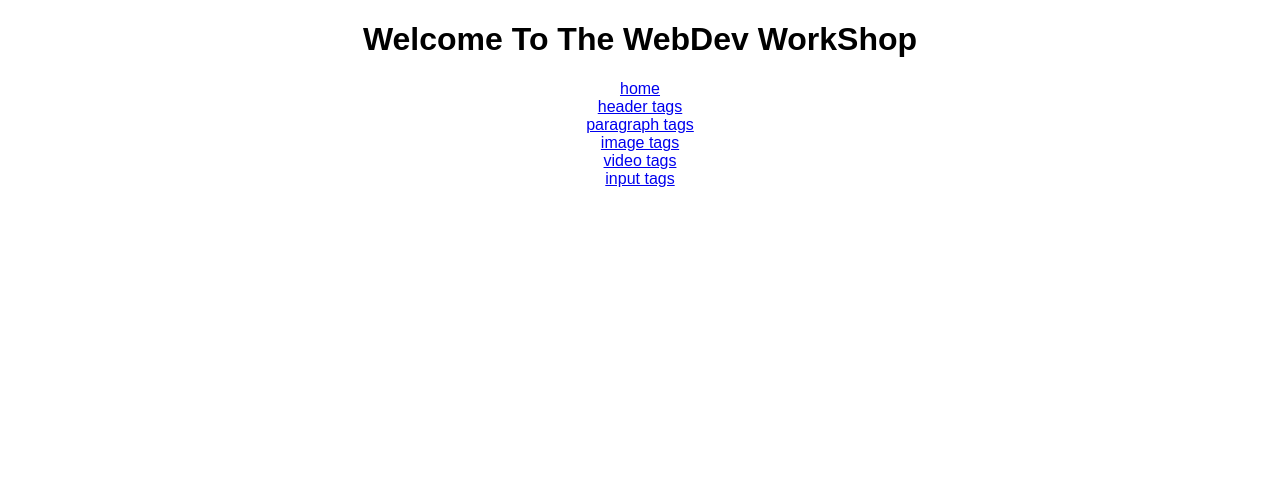
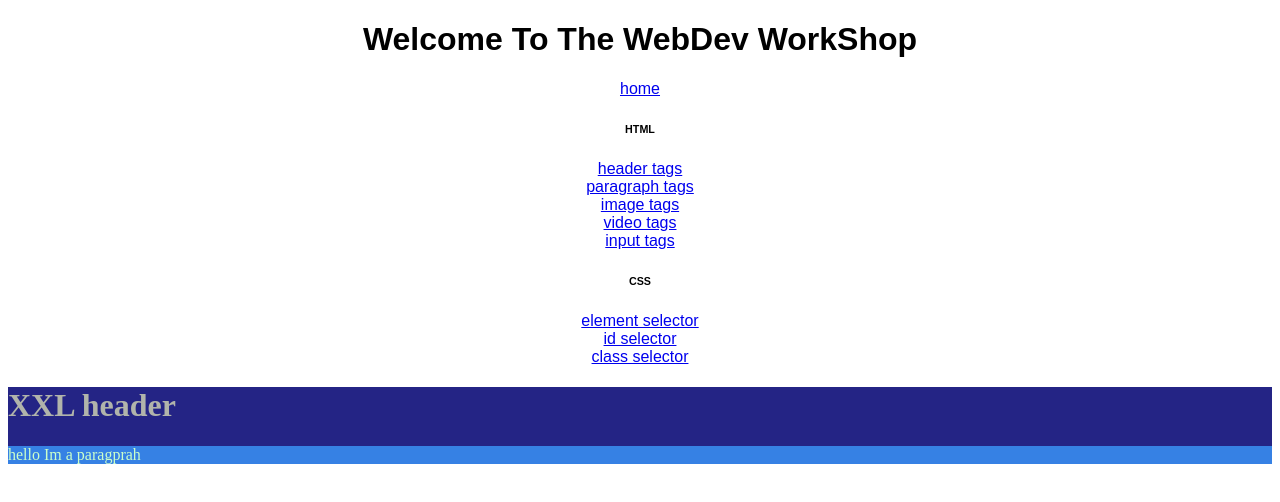
Before and after one commit to Infinity0106/WS-web-dev, a React (Create React App) app: page /css/classselector in a window 1280 px wide. Shown: the top 502 px of the page. Built offline with nearby package versions, Linux system fonts and the light colour scheme.

Commit message:
CSS selectors tutorial

```diff
--- a/src/App.js
+++ b/src/App.js
@@ -6,6 +6,9 @@ import ImgTag from "./components/tutohtml/ImgTag";
 import VideoTag from "./components/tutohtml/VideoTag";
 import HeaderTag from "./components/tutohtml/HeaderTag";
 import ParagraphTag from "./components/tutohtml/ParagraphTag";
+import IdSelector from "./components/tutocss/IdSelector";
+import ElementSelector from "./components/tutocss/ElementSelector";
+import ClassSelector from "./components/tutocss/ClassSelector";
 
 export default function App() {
   return (
@@ -14,6 +17,7 @@ export default function App() {
         <h1>Welcome To The WebDev WorkShop</h1>
         <Link to="/">home</Link>
         <br />
+        <h6>HTML</h6>
         <Link to="/headertags">header tags</Link>
         <br />
         <Link to="/paragraphtags">paragraph tags</Link>
@@ -23,8 +27,18 @@ export default function App() {
         <Link to="/videotags">video tags</Link>
         <br />
         <Link to="/inputtags">input tags</Link>
+        <br />
+        <h6>CSS</h6>
+        <Link to="/css/elementselector">element selector</Link>
+        <br />
+        <Link to="/css/idselector">id selector</Link>
+        <br />
+        <Link to="/css/classselector">class selector</Link>
       </div>
       <Switch>
+        <Route path="/css/idselector" component={IdSelector} />
+        <Route path="/css/elementselector" component={ElementSelector} />
+        <Route path="/css/classselector" component={ClassSelector} />
         <Route path="/headertags" component={HeaderTag} />
         <Route path="/inputtags" component={InputTag} />
         <Route path="/imgtags" component={ImgTag} />
--- /dev/null
+++ b/src/components/tutocss/ClassSelector/index.jsx
@@ -0,0 +1,13 @@
+import React from "react";
+import "./style.css";
+
+export default class ClassSelector extends React.Component {
+  render() {
+    return (
+      <div className="blue-div">
+        <h1>XXL header</h1>
+        <p>hello Im a paragprah </p>
+      </div>
+    );
+  }
+}
--- /dev/null
+++ b/src/components/tutocss/ClassSelector/style.css
@@ -0,0 +1,9 @@
+.blue-div {
+  background-color: rgb(36, 36, 133);
+  color: rgb(177, 180, 171);
+}
+
+.blue-div > p {
+  background-color: rgb(54, 129, 228);
+  color: rgb(203, 255, 202);
+}
--- /dev/null
+++ b/src/components/tutocss/ElementSelector/index.jsx
@@ -0,0 +1,13 @@
+import React from "react";
+import "./style.css";
+
+export default class ElementSelector extends React.Component {
+  render() {
+    return (
+      <div>
+        <h1>XXL header</h1>
+        <p>hello Im a paragprah </p>
+      </div>
+    );
+  }
+}
--- /dev/null
+++ b/src/components/tutocss/ElementSelector/style.css
@@ -0,0 +1,9 @@
+/* div {
+  background-color: lightgreen;
+  color: darkolivegreen;
+}
+
+div > p {
+  background-color: lightgreen;
+  color: black;
+} */
--- /dev/null
+++ b/src/components/tutocss/IdSelector/index.jsx
@@ -0,0 +1,13 @@
+import React from "react";
+import "./style.css";
+
+export default class IdSelector extends React.Component {
+  render() {
+    return (
+      <div id="about-div">
+        <h1>XXL header</h1>
+        <p>hello Im a paragprah </p>
+      </div>
+    );
+  }
+}
--- /dev/null
+++ b/src/components/tutocss/IdSelector/style.css
@@ -0,0 +1,20 @@
+#about-div {
+  background-color: red;
+  color: white;
+}
+
+#about-div > p {
+  background-color: rgb(240, 120, 120);
+  color: rgb(255, 255, 255);
+}
+
+/* div{
+  color:saddlebrown;
+  font-size: 10px;
+  background-color: antiquewhite;
+  margin: 0 auto;
+  padding: 10px;
+  position: absolute;
+  left:0;
+  right: 10px;
+} */
```
